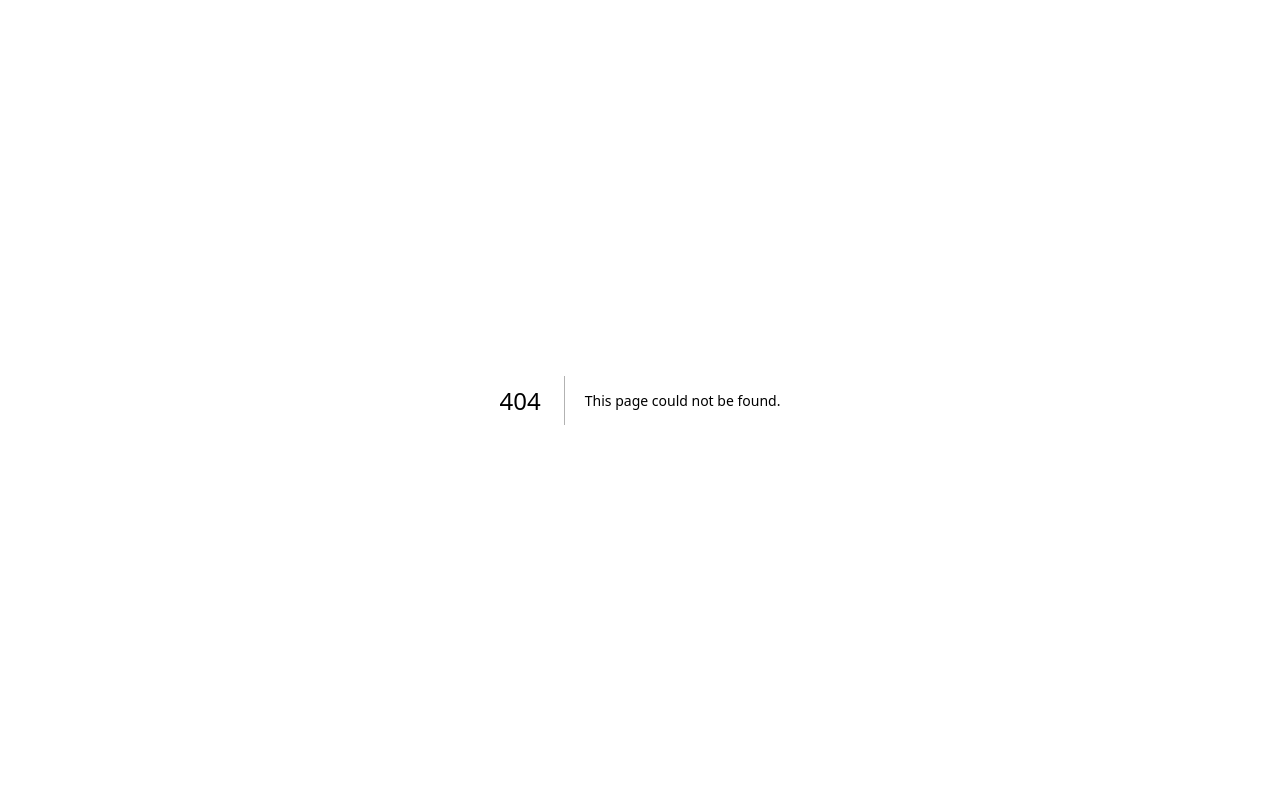
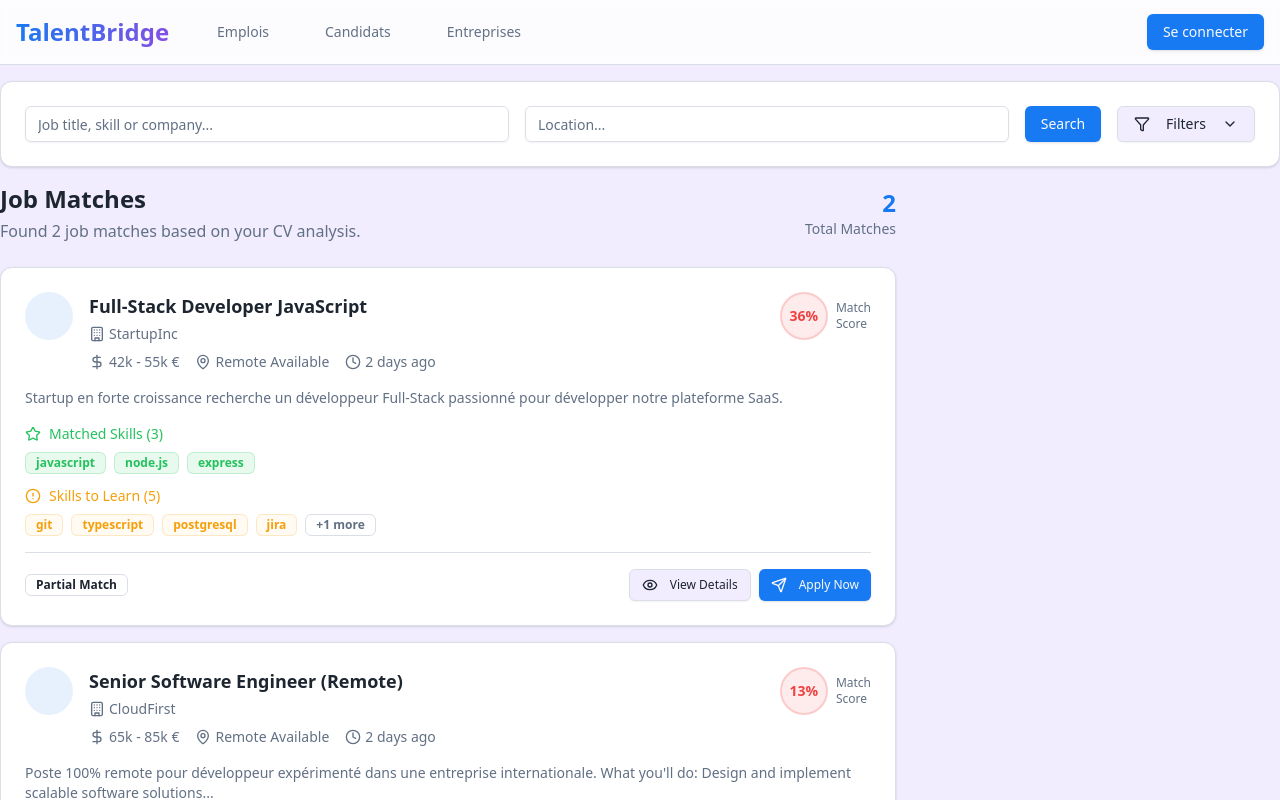
Before and after one commit to theoMich19/LXP-Boston-project, a Next.js app: page /dashboard in a window 1280 px wide. Before the commit this address had no page. Shown: the top 800 px of the page. Built offline with nearby package versions, Linux system fonts and the light colour scheme.

Commit message:
feat(dashbord): add page v1

```diff
--- /dev/null
+++ b/src/app/dashboard/layout.tsx
@@ -0,0 +1,19 @@
+import { ToastContainer } from 'react-toastify';
+import 'react-toastify/dist/ReactToastify.css';
+import Header from "@/components/header/header";
+
+export default function RootLayout({
+  children,
+}: Readonly<{
+  children: React.ReactNode;
+}>) {
+  return (
+    <html lang="en">
+      <body>
+        <Header />
+        {children}
+        <ToastContainer aria-label={undefined} />
+      </body>
+    </html>
+  );
+}
--- /dev/null
+++ b/src/app/dashboard/page.tsx
@@ -0,0 +1,61 @@
+"use client"
+import { JobsList } from '@/components/jobs/jobs-list';
+import { FormSearch } from '@/domains/search/form/form-search';
+
+export default function Home() {
+  const mockJobsData = {
+    matches: [
+      {
+        job_id: 3,
+        title: "Full-Stack Developer JavaScript",
+        company_name: "StartupInc",
+        company_id: 2,
+        compatibility_score: 36,
+        matched_skills: ["javascript", "node.js", "express"],
+        missing_skills: ["git", "typescript", "postgresql", "jira", "aws"],
+        salary_min: "42000.00",
+        salary_max: "55000.00",
+        description_preview: "Startup en forte croissance recherche un développeur Full-Stack passionné pour développer notre plateforme SaaS."
+      },
+      {
+        job_id: 8,
+        title: "Senior Software Engineer (Remote)",
+        company_name: "CloudFirst",
+        company_id: 5,
+        compatibility_score: 13,
+        matched_skills: ["javascript", "mongodb"],
+        missing_skills: ["gcp", "azure", "typescript", "git", "kubernetes"],
+        salary_min: "65000.00",
+        salary_max: "85000.00",
+        description_preview: "Poste 100% remote pour développeur expérimenté dans une entreprise internationale. What you'll do: Design and implement scalable software solutions..."
+      }
+    ],
+    total_matches: 2,
+    user_skills: ["javascript", "angular", "express", "node.js", "mongodb", "api"],
+    message: "Found 2 job matches based on your CV analysis."
+  };
+
+  const handleViewDetails = (jobId: number) => {
+    console.log('View details for job:', jobId);
+  };
+
+  const handleApply = (jobId: number) => {
+    console.log('Apply to job:', jobId);
+  };
+
+  const handleToggleFavorite = (jobId: number) => {
+    console.log('Toggle favorite for job:', jobId);
+  };
+
+  return (
+    <div className="py-4 space-y-4 container mx-auto">
+      <FormSearch />
+      <JobsList
+        jobsData={mockJobsData}
+        onViewDetails={handleViewDetails}
+        onApply={handleApply}
+        onToggleFavorite={handleToggleFavorite}
+      />
+    </div>
+  );
+};
```
